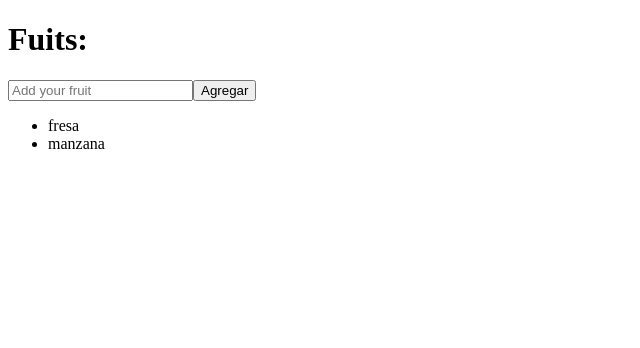
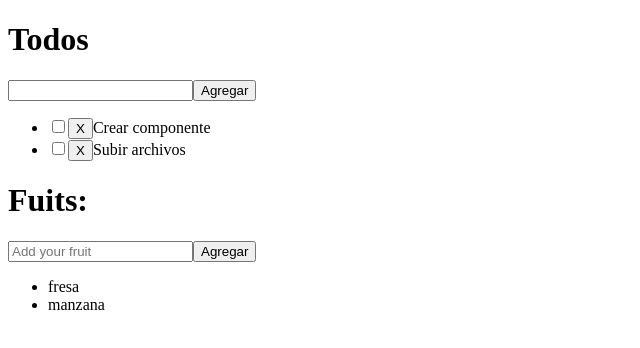
Before and after one commit to RoswellCR/master-in-React, a React (Create React App) app: page / in a window 1280 px wide. Shown: the top 348 px of the page, without its empty margins (0-640 px from the left). Built offline with nearby package versions, Linux system fonts and the light colour scheme.

Commit message:
Redux-using arrays objects(Workshop)

```diff
--- a/public/index.html
+++ b/public/index.html
@@ -2,19 +2,19 @@
 <html lang="en">
   <head>
     <meta charset="utf-8" />
-    <link rel="icon" href="%PUBLIC_URL%/favicon.ico" />
+    <!-- <link rel="icon" href="%PUBLIC_URL%/favicon.ico" /> -->
     <meta name="viewport" content="width=device-width, initial-scale=1" />
     <meta name="theme-color" content="#000000" />
     <meta
       name="description"
       content="Web site created using create-react-app"
     />
-    <link rel="apple-touch-icon" href="%PUBLIC_URL%/logo192.png" />
+    <!-- <link rel="apple-touch-icon" href="%PUBLIC_URL%/logo192.png" /> -->
     <!--
       manifest.json provides metadata used when your web app is installed on a
       user's mobile device or desktop. See https://developers.google.com/web/fundamentals/web-app-manifest/
     -->
-    <link rel="manifest" href="%PUBLIC_URL%/manifest.json" />
+    <!-- <link rel="manifest" href="%PUBLIC_URL%/manifest.json" /> -->
     <!--
       Notice the use of %PUBLIC_URL% in the tags above.
       It will be replaced with the URL of the `public` folder during the build.
--- a/src/App.js
+++ b/src/App.js
@@ -4,6 +4,7 @@ import { Provider} from 'react-redux'; //Provider: permite el acceso al store en
 // import Counter from './components/Counter';
 // import Info from './components/Info';
 import Fruits from './components/Fruits';
+import Todos from './components/Todos/Todos';
 
 
 const App = () => {
@@ -12,6 +13,7 @@ const App = () => {
         <div>
           {/* <Info/>
           <Counter/> */}
+          <Todos/>
           <Fruits/>
         </div>
       </Provider>
--- /dev/null
+++ b/src/components/Todos/Todo.js
@@ -0,0 +1,22 @@
+import React from 'react'
+
+const Todo = ({ todo, updateTodo, deleteTodo }) => (
+  <li>
+    <input
+      type='checkbox'
+      checked={todo.checked}
+      onChange={() => {
+        updateTodo(todo)
+      }}
+    />
+    <button onClick={() => {
+      deleteTodo(todo)
+    }}>
+      X
+    </button>
+
+    { todo.text }
+  </li>
+)
+
+export default Todo
--- /dev/null
+++ b/src/components/Todos/TodoFormc.js
@@ -0,0 +1,12 @@
+import React from 'react';
+
+const TodoForm = ({ onSubmit }) => (
+  <form onSubmit={onSubmit}>
+    <input type='text' />
+    <button>
+      Agregar
+    </button>
+  </form>
+)
+
+export default TodoForm
--- /dev/null
+++ b/src/components/Todos/TodoList.js
@@ -0,0 +1,17 @@
+import React from 'react'
+import Todo from './Todo'
+
+const TodoList = ({ todos, updateTodo, deleteTodo }) => (
+  <ul>
+    {todos.map((todo) => (
+      <Todo
+        key={todo.id}
+        todo={todo}
+        updateTodo={updateTodo}
+        deleteTodo={deleteTodo}
+      />
+    ))}
+  </ul>
+);
+
+export default TodoList
--- /dev/null
+++ b/src/components/Todos/Todos.js
@@ -0,0 +1,58 @@
+import React from 'react'
+import TodoFormc from './TodoFormc';
+import TodoList from './TodoList';
+import {connect} from 'react-redux'
+import {addTodo} from '../../redux/actions/todo.Action'
+import {updateTodo} from '../../redux/actions/todo.Action'
+import {deleteTodo} from '../../redux/actions/todo.Action'
+import { getId } from '../../util'
+
+
+const Todos = ({ todo, addTodo, updateTodo, deleteTodo }) => {
+  //
+  const handleSubmit = (e) => {
+    e.preventDefault()
+
+    const text = e.target[0].value
+
+    addTodo({
+      text,
+      checked: false,
+      id: getId()
+    })
+
+    e.target[0].value = ''
+  }
+
+  return (
+    <div>
+      <h1>Todos</h1>
+      <TodoFormc onSubmit={handleSubmit} />
+      <TodoList
+        todos={todo.todos}
+        updateTodo={updateTodo}
+        deleteTodo={deleteTodo}
+      />
+    </div>
+  )
+}
+
+
+const mapStateToProps = (state) => {
+  return {
+    todo: state.todo
+  }
+}
+
+const mapDispatchToProps = (dispatch) => {
+  return {
+    addTodo: (todo) => dispatch(addTodo(todo)),
+    updateTodo: (todo) => dispatch(updateTodo(todo)),
+    deleteTodo: (todo) => dispatch(deleteTodo(todo))
+  }
+}
+
+export default connect(
+  mapStateToProps,
+  mapDispatchToProps
+)(Todos)
--- /dev/null
+++ b/src/components/Todos/index.js
@@ -0,0 +1 @@
+export {default} from './Todos'
--- /dev/null
+++ b/src/redux/actions/todo.Action.js
@@ -0,0 +1,22 @@
+export const ADD_TODO= 'ADD_TODO';
+export const UPDATE_TODO= 'UPDATE_TODO';
+export const DELETE_TODO= 'DELETE_TODO';
+
+
+export const addTodo = (todo)=>({
+    type:ADD_TODO,
+    payload: todo
+
+})
+
+export const updateTodo = (todo)=>({
+    type:UPDATE_TODO,
+    payload: todo
+
+})
+
+export const deleteTodo = (todo)=>({
+    type:DELETE_TODO,
+    payload: todo
+
+})
--- a/src/redux/reducers/index.js
+++ b/src/redux/reducers/index.js
@@ -2,10 +2,12 @@ import { combineReducers } from "redux";
 import counter from "./counter.Reducer";
 import user from './user.Reducer';
 import fruits from './fruits.Reducer';
+import todo from './todoReducer';
 
 export default combineReducers({
         counter,
         user,
-        fruits
+        fruits,
+        todo
     }
 )
--- /dev/null
+++ b/src/redux/reducers/todoReducer.js
@@ -0,0 +1,57 @@
+import {ADD_TODO} from '../actions/todo.Action'
+import {UPDATE_TODO} from '../actions/todo.Action'
+import {DELETE_TODO} from '../actions/todo.Action'
+
+
+const initialState={
+    todos: [
+        {
+            text:'Crear componente',
+            id: 'i4d92',
+            checked: false
+        },
+        {
+            text:'Subir archivos',
+            id: 'j4d32',
+            checked: false
+        }
+    ]
+}
+
+function todo(state = initialState, action){
+    switch (action.type) {
+        case ADD_TODO:
+            return {
+                ...state,
+                todos:[
+                    action.payload,
+                    ...state.todos
+                ]
+            }
+            case UPDATE_TODO:
+                return {
+                    ...state,
+                    todos: state.todos.map(todo=>{
+                        if(action.payload.id===todo.id){
+                            return {
+                                ...todo,
+                                checked: !todo.checked
+                            }
+                        }
+                        return todo;
+                    })
+                }
+                case DELETE_TODO:
+                    return {
+                        ...state,
+                        todos: state.todos.filter((todo)=>{
+                            return todo.id !== action.payload.id
+                        })
+
+                    }
+        default:
+            return state;
+    }
+}
+
+export default todo;
--- /dev/null
+++ b/src/util.js
@@ -0,0 +1,4 @@
+
+export const getId = ()=>{
+    return Math.random().toString().substring(2)
+}
```
